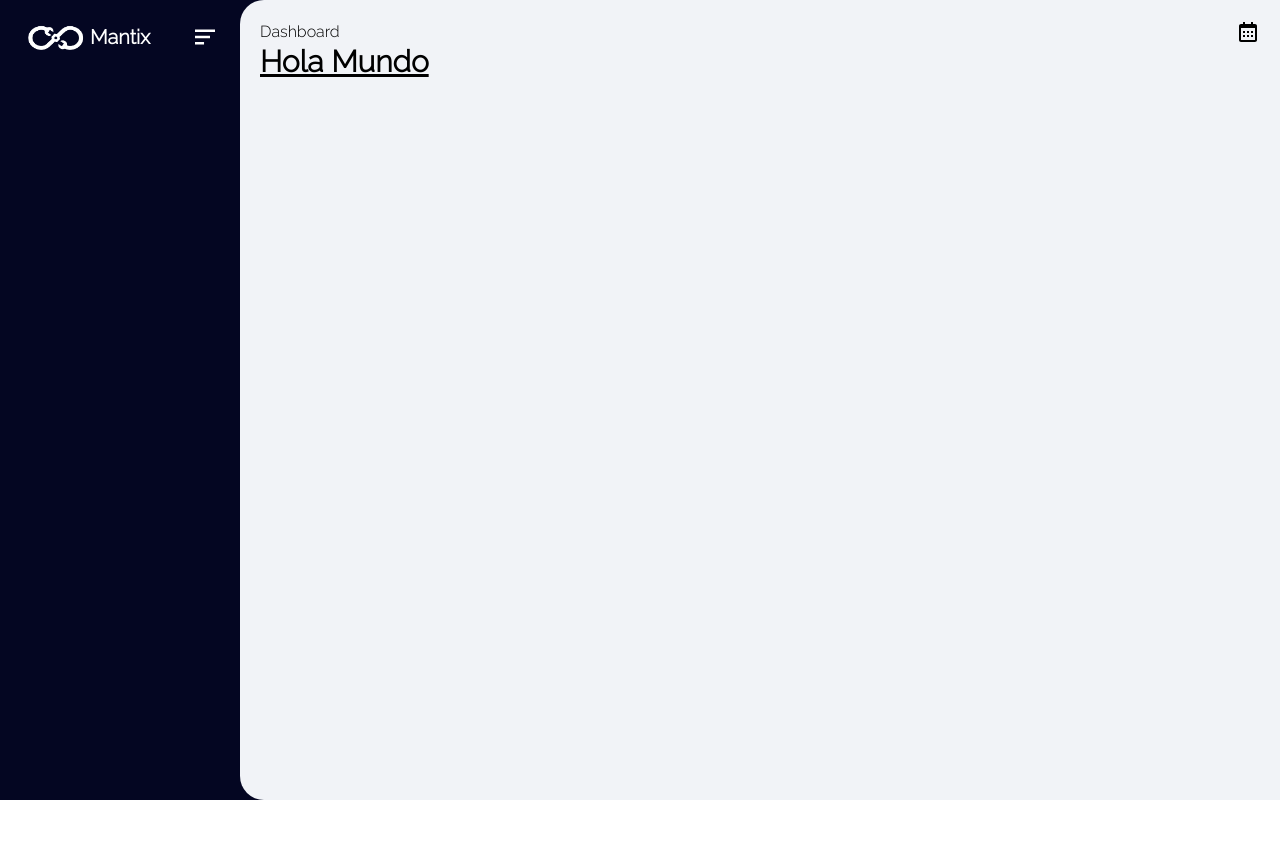
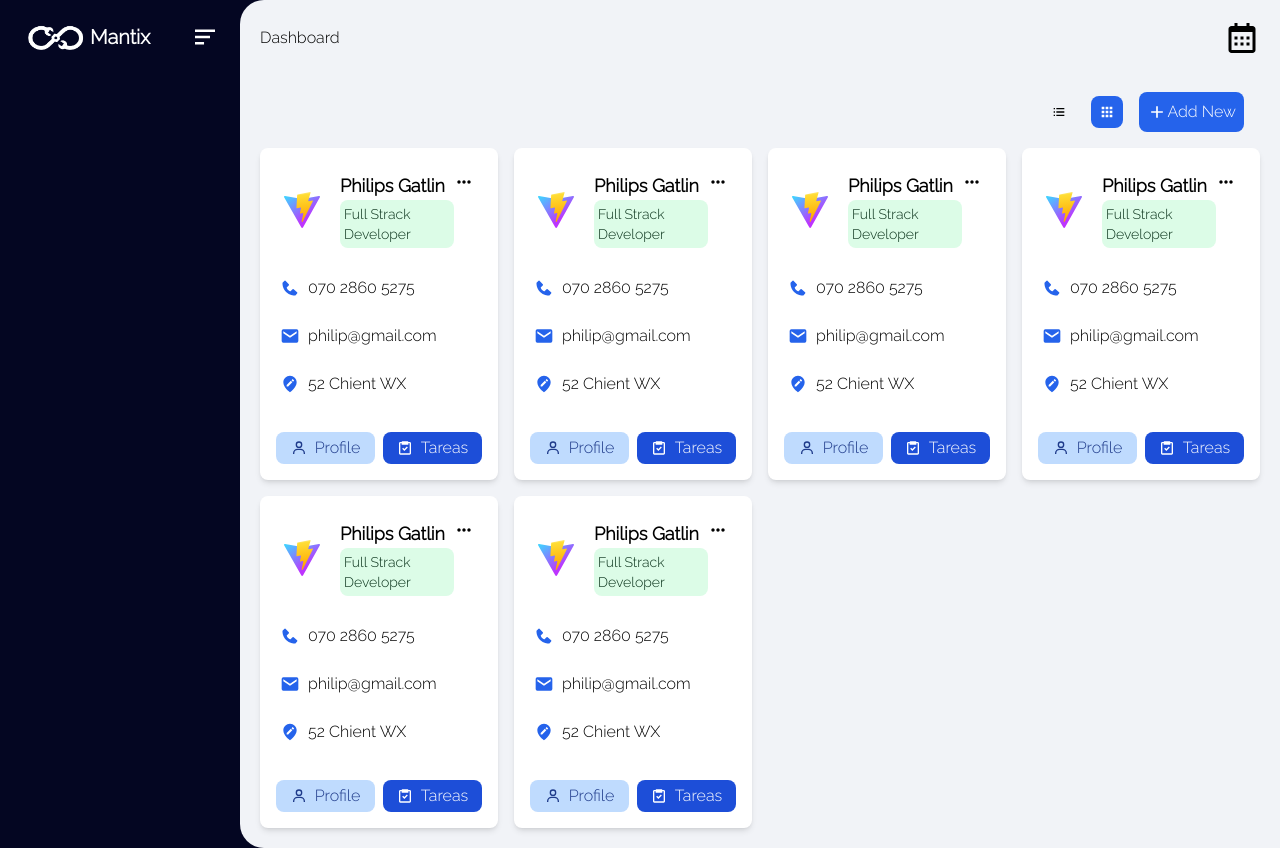
Before and after one commit to DnzoCode/MantixProApp, a React (Vite) app in the folder client/: page /users in a window 1280 px wide. Before the commit the page ends 800 px from the top, so only its background shows below. Built offline with nearby package versions, Linux system fonts and the light colour scheme.

Commit message:
User Page y Calendar

```diff
--- a/client/src/App.jsx
+++ b/client/src/App.jsx
@@ -1,10 +1,17 @@
 import Layout from "./Components/Global/Layout";
-
+import { BrowserRouter, Routes, Route } from "react-router-dom";
+import Event from "./pages/Event/Event";
+import User from "./pages/User/User";
 export default function App() {
   return (
     <>
       <Layout>
-        <h1 className="text-3xl font-bold underline">Hola Mundo</h1>
+        <BrowserRouter>
+          <Routes>
+            <Route path="/calendar" element={<Event />} />
+            <Route path="/users" element={<User />} />
+          </Routes>
+        </BrowserRouter>
       </Layout>
     </>
   );
--- /dev/null
+++ b/client/src/Components/Calendar/Calendar.jsx
@@ -0,0 +1,29 @@
+import FullCalendar from "@fullcalendar/react";
+import dayGridPlugin from "@fullcalendar/daygrid"; // a plugin!
+import timeGridPlugin from "@fullcalendar/timegrid";
+import interactionPlugin from "@fullcalendar/interaction";
+import multiMonthPlugin from "@fullcalendar/multimonth";
+export default function Calendar() {
+  return (
+    <>
+      <div className="w-full">
+        <FullCalendar
+          plugins={[dayGridPlugin, interactionPlugin, timeGridPlugin]}
+          initialView="dayGridMonth"
+          windowResizeDelay={150}
+          contentHeight={"auto"}
+          aspectRatio={1}
+          nowIndicator
+          expandRows={true}
+          headerToolbar={{
+            start: "prev,next today",
+            center: "title",
+            end: "dayGridMonth,timeGridWeek,timeGridDay",
+          }}
+          handleWindowResize
+          locale={"es"}
+        />
+      </div>
+    </>
+  );
+}
--- a/client/src/Components/NavBar/NavBar.jsx
+++ b/client/src/Components/NavBar/NavBar.jsx
@@ -2,10 +2,10 @@ import { BiCalendar } from "react-icons/bi";
 export default function NavBar() {
   return (
     <>
-      <div className="w-full flex justify-between items-center">
+      <div className="w-full flex justify-between items-center pb-5">
         <h1>Dashboard</h1>
         <div className="flex items-center justify-end">
-          <BiCalendar className="text-2xl" />
+          <BiCalendar className="text-4xl" />
         </div>
       </div>
     </>
--- /dev/null
+++ b/client/src/Components/User/UserCard.jsx
@@ -0,0 +1,62 @@
+import React from "react";
+import {
+  BiDotsHorizontalRounded,
+  BiSolidPhone,
+  BiSolidEnvelope,
+  BiSolidEditLocation,
+  BiUser,
+  BiTask,
+} from "react-icons/bi";
+function UserCard() {
+  return (
+    <>
+      <div className="bg-white shadow-md flex flex-col rounded-lg p-4 ">
+        {/* HEAD CARD */}
+        <div className="flex items-center w-full p-2">
+          <img
+            src="vite.svg"
+            alt="LogoUSer"
+            className="w-12 mr-5 object-fill"
+          />
+          <div className="flex flex-col items-start w-4/5">
+            <h2 className="font-bold text-lg">Philips Gatlin</h2>
+            <span className="bg-green-100 text-sm text-green-950 p-1 rounded-lg">
+              Full Strack Developer
+            </span>
+          </div>
+          <div className="flex items-start justify-start top-6 h-full">
+            <BiDotsHorizontalRounded className="text-xl cursor-pointer hover:bg-slate-200 hover:rounded-lg duration-100" />
+          </div>
+        </div>
+        {/* CONTENT BODY */}
+        <div className="flex flex-col justify-start items-start mt-4">
+          <div className="flex justify-center items-center p-1">
+            <BiSolidPhone className="text-blue-600 text-xl mr-2 mb-4" />
+            <p className="mb-4">070 2860 5275</p>
+          </div>
+          <div className="flex justify-center items-center p-1">
+            <BiSolidEnvelope className="text-blue-600 text-xl mr-2 mb-4" />
+            <p className="mb-4">philip@gmail.com</p>
+          </div>
+          <div className="flex justify-center items-center p-1">
+            <BiSolidEditLocation className="text-blue-600 text-xl mr-2 mb-4" />
+            <p className="mb-4">52 Chient WX</p>
+          </div>
+        </div>
+        {/* FOOTER CARD */}
+        <div className="flex items-center justify-around gap-2 mt-4">
+          <button className="bg-blue-200 w-1/2 rounded-lg p-1 flex items-center justify-center text-blue-900">
+            <BiUser className="mr-2" />
+            <span>Profile</span>
+          </button>
+          <button className="bg-blue-700 w-1/2 rounded-lg p-1 flex items-center justify-center text-white">
+            <BiTask className="mr-2" />
+            <span>Tareas</span>
+          </button>
+        </div>
+      </div>
+    </>
+  );
+}
+
+export default UserCard;
--- /dev/null
+++ b/client/src/pages/Event/Event.jsx
@@ -0,0 +1,12 @@
+import Calendar from "../../Components/Calendar/Calendar";
+export default function Event() {
+  return (
+    <>
+      <div className="flex gap-4 ">
+        <div className="bg-white p-4 rounded-lg shadow-xl col-span-4 lg:col-span-3 w-full">
+          <Calendar />
+        </div>
+      </div>
+    </>
+  );
+}
--- /dev/null
+++ b/client/src/pages/User/User.jsx
@@ -0,0 +1,34 @@
+import React from "react";
+import UserCard from "../../Components/User/UserCard";
+import { BiPlus, BiSolidGrid, BiListUl } from "react-icons/bi";
+function User() {
+  return (
+    <>
+      <div className="flex justify-between items-center p-4">
+        <div></div>
+        <div className="flex items-center">
+          <button className="mr-4 p-2 rounded-lg flex items-center">
+            <BiListUl />
+          </button>
+          <button className="mr-4 bg-blue-600 text-white p-2 rounded-lg flex items-center ">
+            <BiSolidGrid />
+          </button>
+          <button className="bg-blue-600 text-white p-2 rounded-lg flex items-center">
+            <BiPlus className="text-xl" />
+            Add New
+          </button>
+        </div>
+      </div>
+      <div className="grid grid-cols-4 grid-rows-2 gap-4">
+        <UserCard />
+        <UserCard />
+        <UserCard />
+        <UserCard />
+        <UserCard />
+        <UserCard />
+      </div>
+    </>
+  );
+}
+
+export default User;
```
Also changed, not shown: client/package.json (+8 -1 lines), 1 other file (tests, documents, lock files or other folders).
